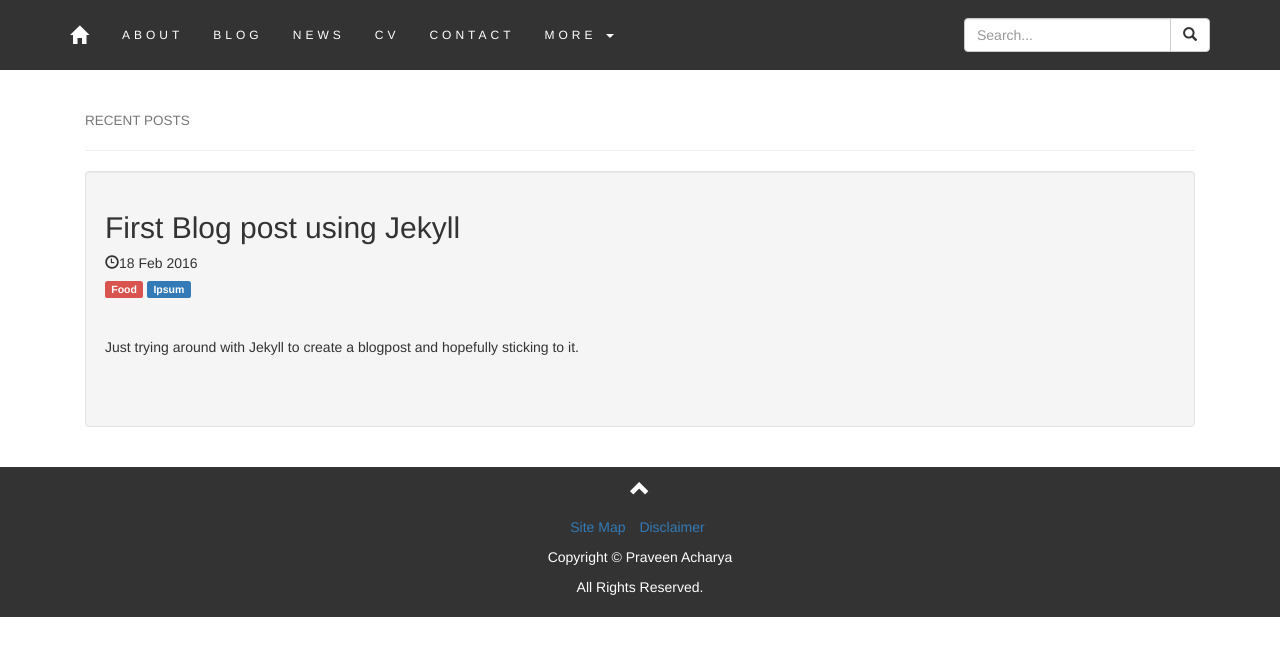
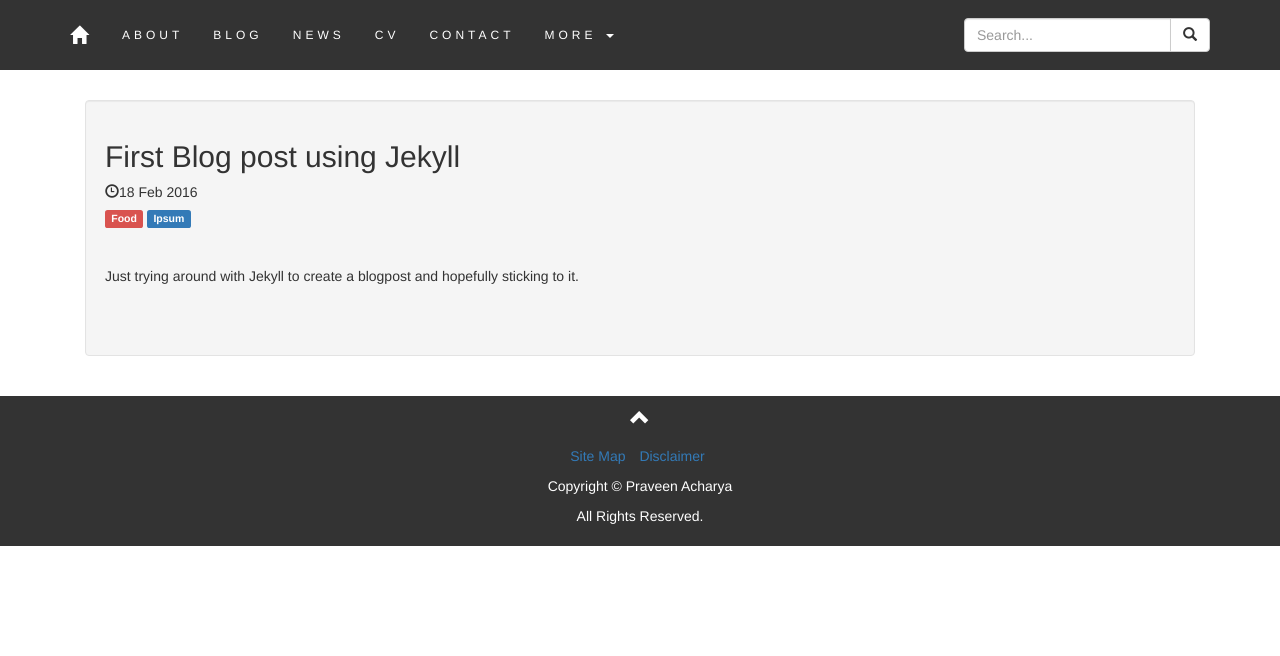
Before and after one commit to acharyaprvn/acharyaprvn.github.io-old, a Jekyll site: the page built from _posts/2016-02-18-firstblogpost.md, in a window 1280 px wide. Shown: the top 656 px of the page. Built offline with Jekyll 4.4.1, drawn with Linux system fonts in a browser that asks for light colours.

Commit message:
blog interface

```diff
--- a/_layouts/post.html
+++ b/_layouts/post.html
@@ -6,9 +6,6 @@ layout: default
   <div class="row content">
 
     <div class="col-sm-12">
-
-      <h4><small>RECENT POSTS</small></h4>
-      <hr>
 	  <div class="well">
       <h2>{{ page.title }}</h2>
       <h5><span class="glyphicon glyphicon-time"></span>{{ page.date | date_to_string }}</h5>
--- a/news/index.html
+++ b/news/index.html
@@ -2,6 +2,7 @@
 layout: default
 title: Praveen Acharya
 ---
+
 	<ul class="posts">
 
 	  {% for post in site.posts %}
```
Also changed, not shown: icon.ico.
